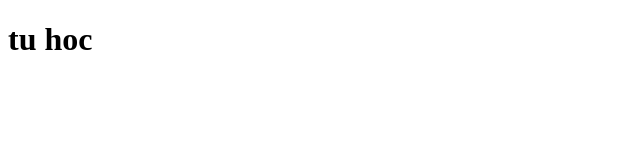
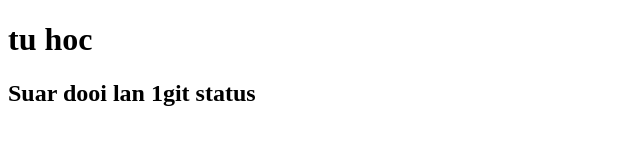
Before and after one commit to KimY22-it/tuhoc.cc2, a plain HTML site: page index.html in a window 1280 px wide. Shown: the whole page, without its empty margins (0-640 px from the left). Drawn offline with Linux system fonts and the light colour scheme.

Commit message:
Sua lan 1

```diff
--- a/index.html
+++ b/index.html
@@ -7,5 +7,6 @@
   </head>
   <body>
     <h1>tu hoc</h1>
+    <h2>Suar dooi lan 1git status</h2>
   </body>
 </html>
```
